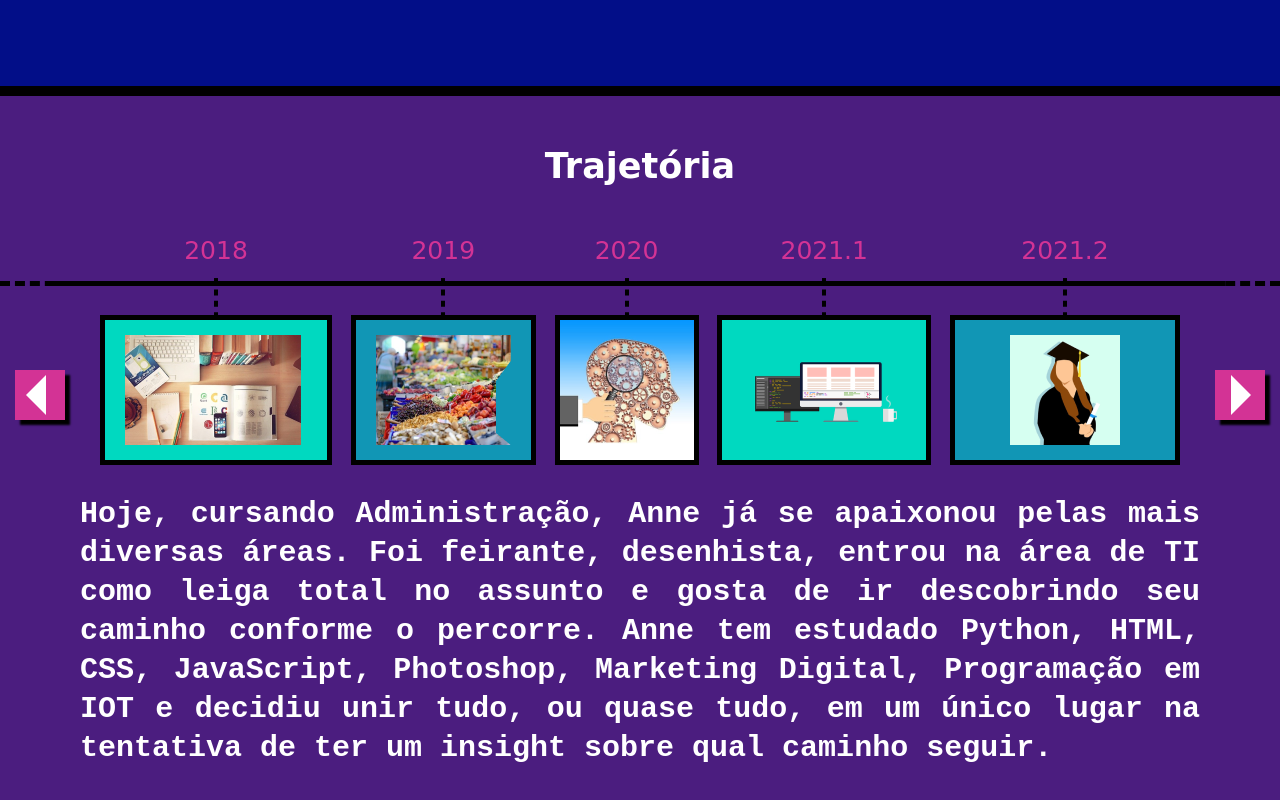
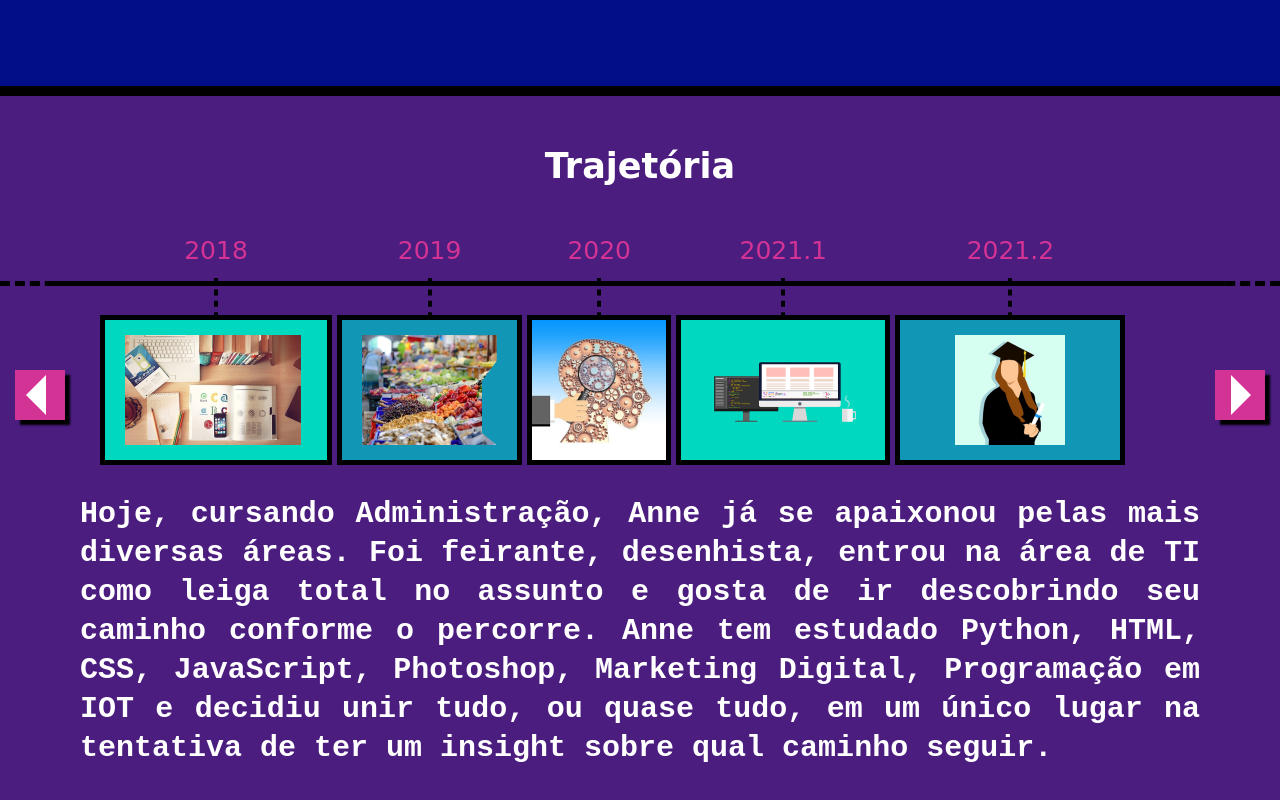
Before and after one commit to AnneMDev/cv, a plain HTML site: page index.html in a window 1280 px wide. Shown: the part 1924-2724 px from the top of the page. Drawn offline with Linux system fonts and the light colour scheme; a web font is replaced by a local one.

Commit message:
updating

```diff
--- a/index.html
+++ b/index.html
@@ -118,6 +118,7 @@
             <section class="main-carousel">
                 <button class="button-arrow -left"><span class="content">Avançar</span></button>
                 <div class="items">
+                    <div class="elements">
                         <figure class="node-card">
                             <figcaption class="title">2018</figcaption>
                             <div class="trajeto">
@@ -149,12 +150,13 @@
                             </div>
                         </figure>
                     </div>
+                </div>
                 <button class="button-arrow -right"><span class="content">Voltar</span></button>
             </section>
             <p class="main-description">
             Hoje, cursando Administração, Anne já se apaixonou pelas mais diversas áreas. Foi feirante, desenhista, entrou na área de TI como leiga total no assunto e gosta de ir descobrindo seu caminho conforme o percorre. Anne tem estudado Python, HTML, CSS, JavaScript, Photoshop, Marketing Digital, Programação em IOT e decidiu unir tudo, ou quase tudo, em um único lugar na tentativa de ter um insight sobre qual caminho seguir.
             </p>
     </section>
-
+    <script src="site/js/main-carousel.js"></script>
 </body>
 </html>
```
Lines whose indentation alone changed are shown as unchanged.
